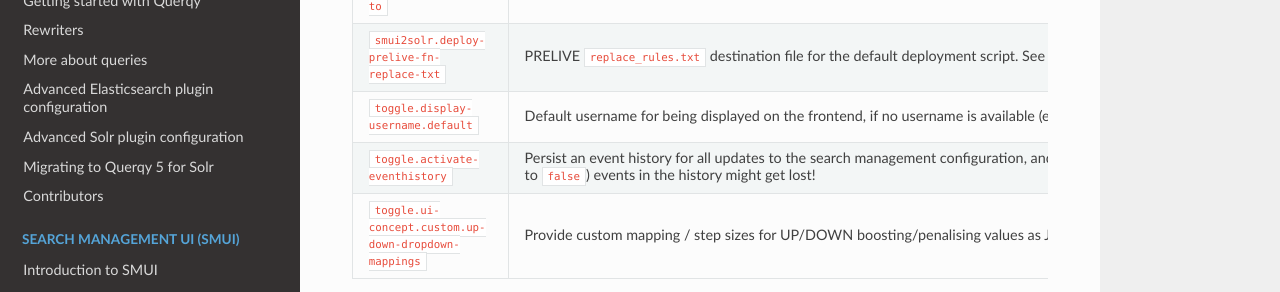
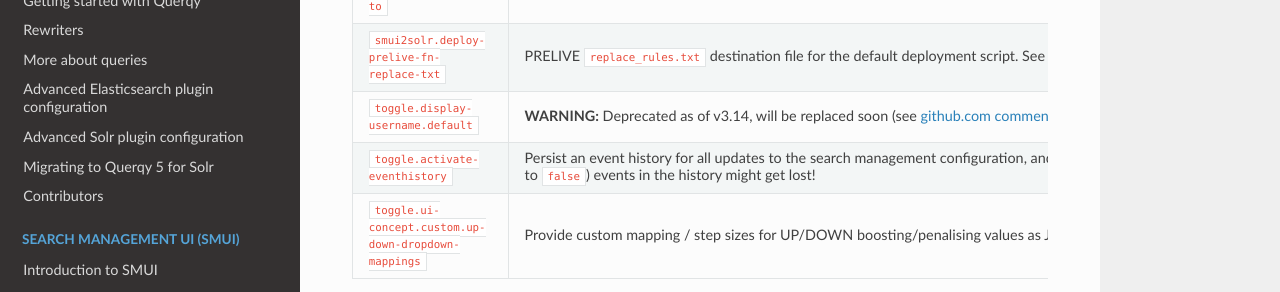
Before and after one commit to querqy/querqy-docs, a Sphinx documentation site: the page built from docs/source/smui/config.rst, in a window 1280 px wide and 900 px high, scrolled down 2604 px. Shown: the part 151-443 px from the top of the window. Built offline with Sphinx 7.4.7 and the Read the Docs theme 2.0.0, drawn with Linux system fonts in a browser that asks for light colours; formulas are drawn with MathJax 3; some of the changed text lies outside the part shown.

Commit message:
SMUI: Deprecated config for BasicAuth and unauthorized access in the future

```diff
--- a/docs/source/smui/config.rst
+++ b/docs/source/smui/config.rst
@@ -164,7 +164,7 @@
      - PRELIVE ``replace_rules.txt`` destination file for the default deployment script. See :ref:`Details on rules.txt deployment<smui-rules-deployment-details>` for more info.
      -  ``/usr/bin/solr/preliveCore/conf/replace-rules.txt``
    * - ``toggle.display-username.default``
-     - Default username for being displayed on the frontend, if no username is available (e.g. for event history).
+     - **WARNING:** Deprecated as of v3.14, will be replaced soon (see `github.com comment on PR#83 <https://github.com/querqy/smui/pull/83#issuecomment-1023284550>`_). Default username for being displayed on the frontend, if no username is available (e.g. for event history).
      - ``Anonymous Search Manager``
    * - ``toggle.activate-eventhistory``
      - Persist an event history for all updates to the search management configuration, and provide an activity log for the search manager. WARNING: If this setting is changed over time (especially from ``true`` to ``false``) events in the history might get lost!
@@ -245,6 +245,8 @@
    smui.authAction = controllers.auth.BasicAuthAuthenticatedAction
    smui.BasicAuthAuthenticatedAction.user = smui_user
    smui.BasicAuthAuthenticatedAction.pass = smui_pass
+
+**WARNING:** Deprecated as of v3.14. BasicAuth support will be removed soon (see `github.com comment on PR#83 <https://github.com/querqy/smui/pull/83#issuecomment-1023284550>`_).
 
 JWT Authentication
 ~~~~~~~~~~~~~~~~~~
--- a/docs/source/smui/dev-setup.rst
+++ b/docs/source/smui/dev-setup.rst
@@ -208,6 +208,8 @@
 
 .. _BasicAuthAuthenticatedAction.scala: https://github.com/querqy/smui/blob/master/app/controllers/auth/BasicAuthAuthenticatedAction.scala
 
+**WARNING:** Deprecated as of v3.14. BasicAuth support will be removed soon (see `github.com comment on PR#83 <https://github.com/querqy/smui/pull/83#issuecomment-1023284550>`_).
+
 Frontend Behaviour for Authentication
 ~~~~~~~~~~~~~~~~~~~~~~~~~~~~~~~~~~~~~
 
```
